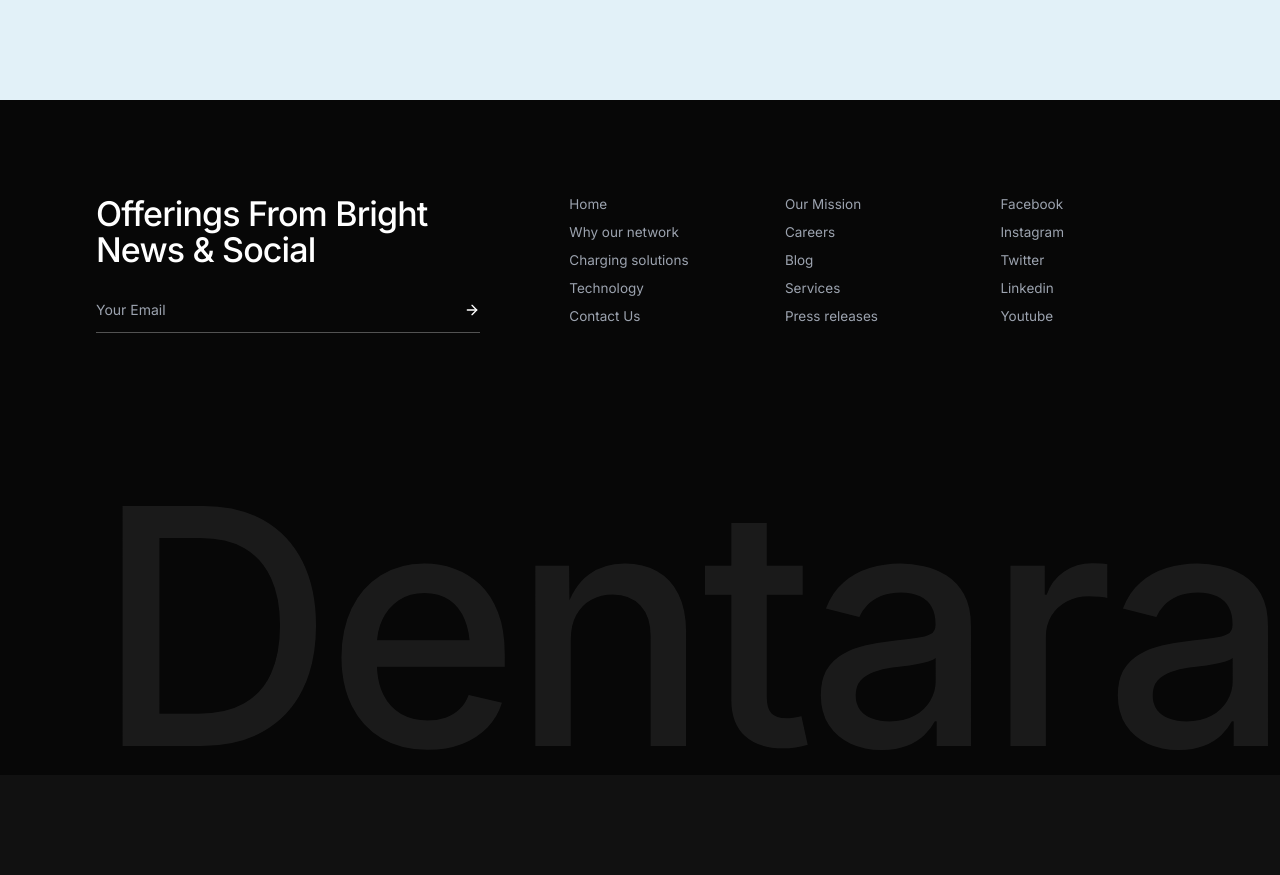
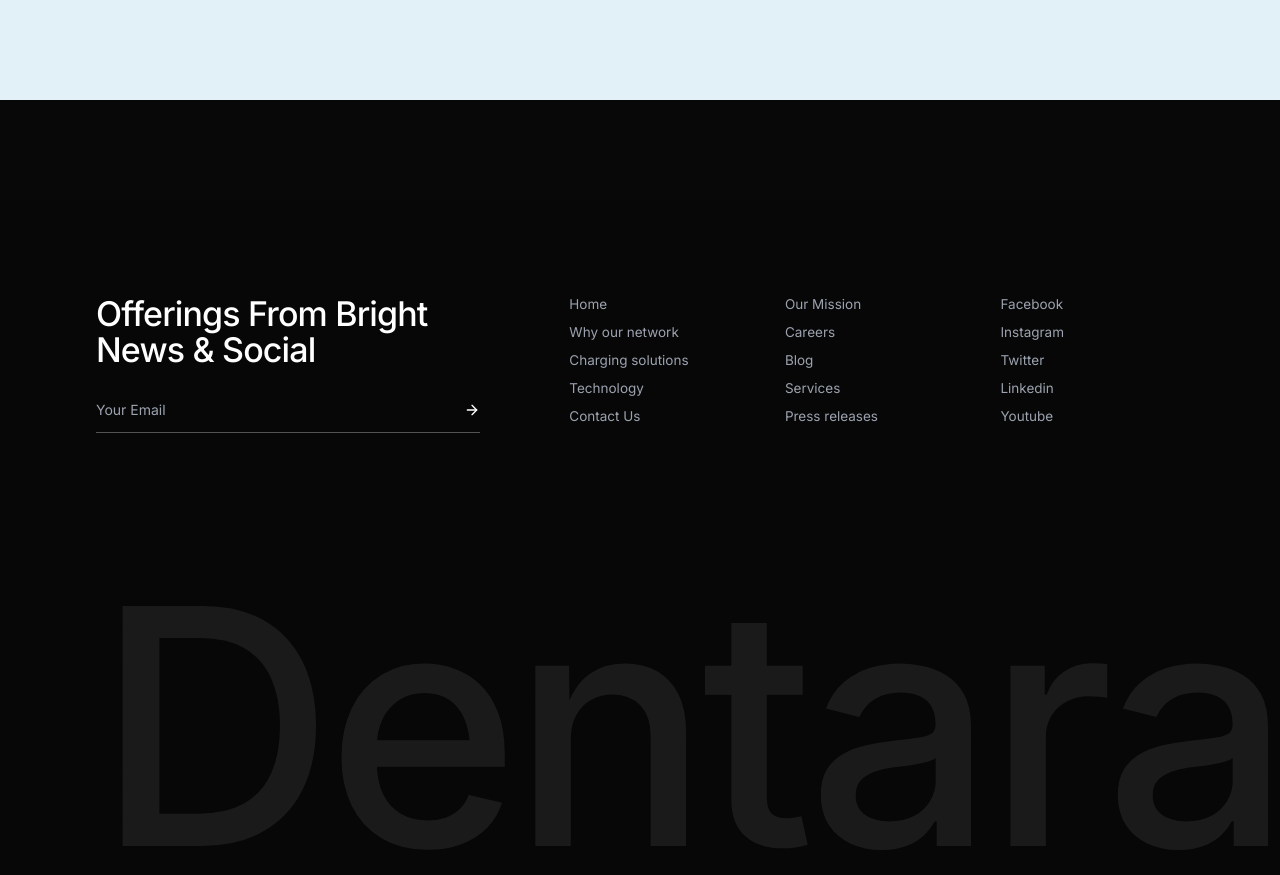
Before and after one commit to Anurag-lakra610/Dentara-, a React (Vite) app: page / in a window 1280 px wide. Shown: the part 4916-5791 px from the top of the page. Before the commit the page ends 5691 px from the top, so only its background shows below. Built offline with nearby package versions, Linux system fonts and the light colour scheme.

Commit message:
Set exact 100px vertical spacing between Testimonials section and Footer section

```diff
--- a/src/App.jsx
+++ b/src/App.jsx
@@ -729,8 +729,8 @@
         </div>
       </section>
 
-      {/* GLOBAL FOOTER SECTION (Full Ratio Screen Width Black Background) */}
-      <footer className="w-full bg-[#070707] text-white pt-14 sm:pt-20 lg:pt-24 pb-8 px-5 sm:px-10 md:px-14 lg:px-18 xl:px-24 overflow-hidden relative">
+      {/* GLOBAL FOOTER SECTION (Full Ratio Screen Width Black Background, 100px Gap Above) */}
+      <footer className="w-full bg-[#070707] text-white pt-14 sm:pt-20 lg:pt-24 pb-8 px-5 sm:px-10 md:px-14 lg:px-18 xl:px-24 overflow-hidden relative mt-[100px]">
         <div className="max-w-[1650px] mx-auto relative z-10">
 
           {/* Top Row: Left Email Newsletter + Right 3 Navigation Columns */}
```
